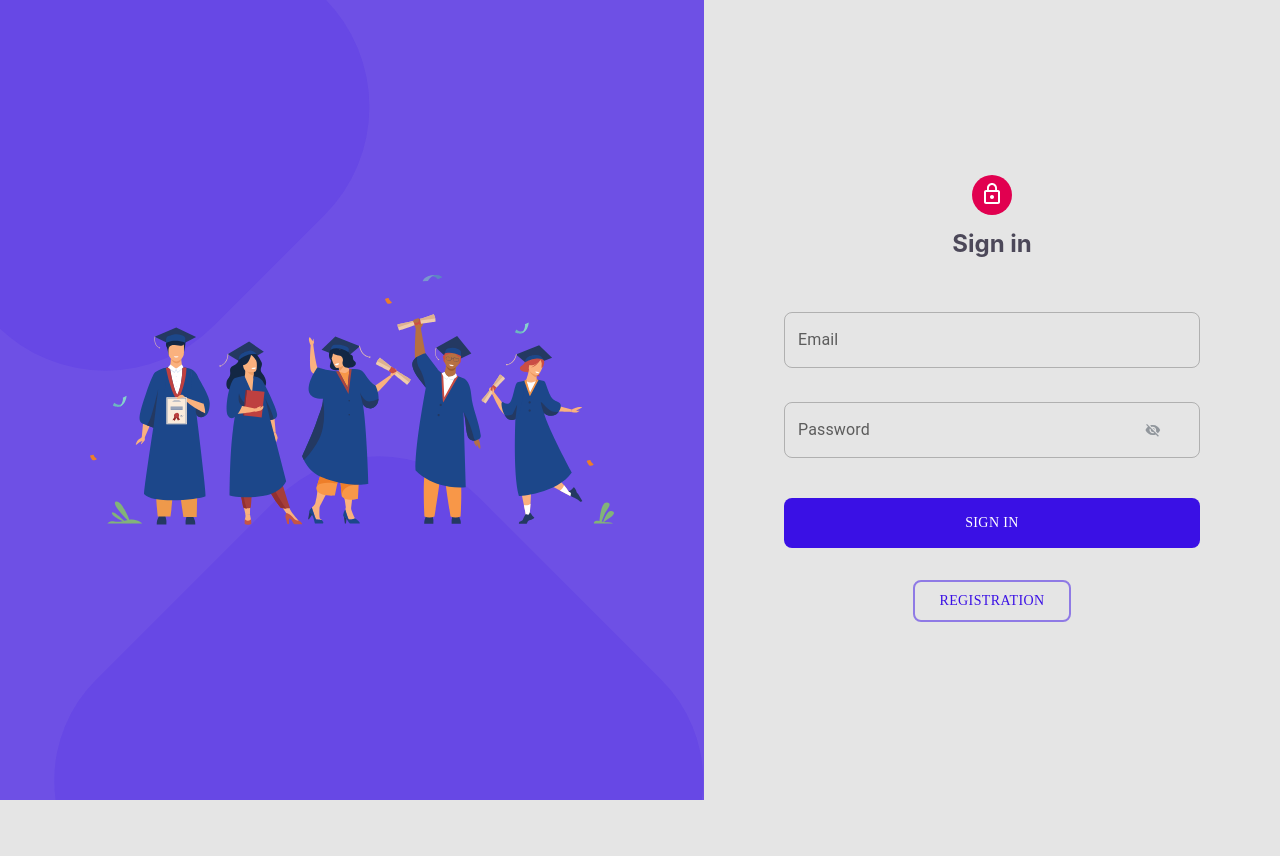
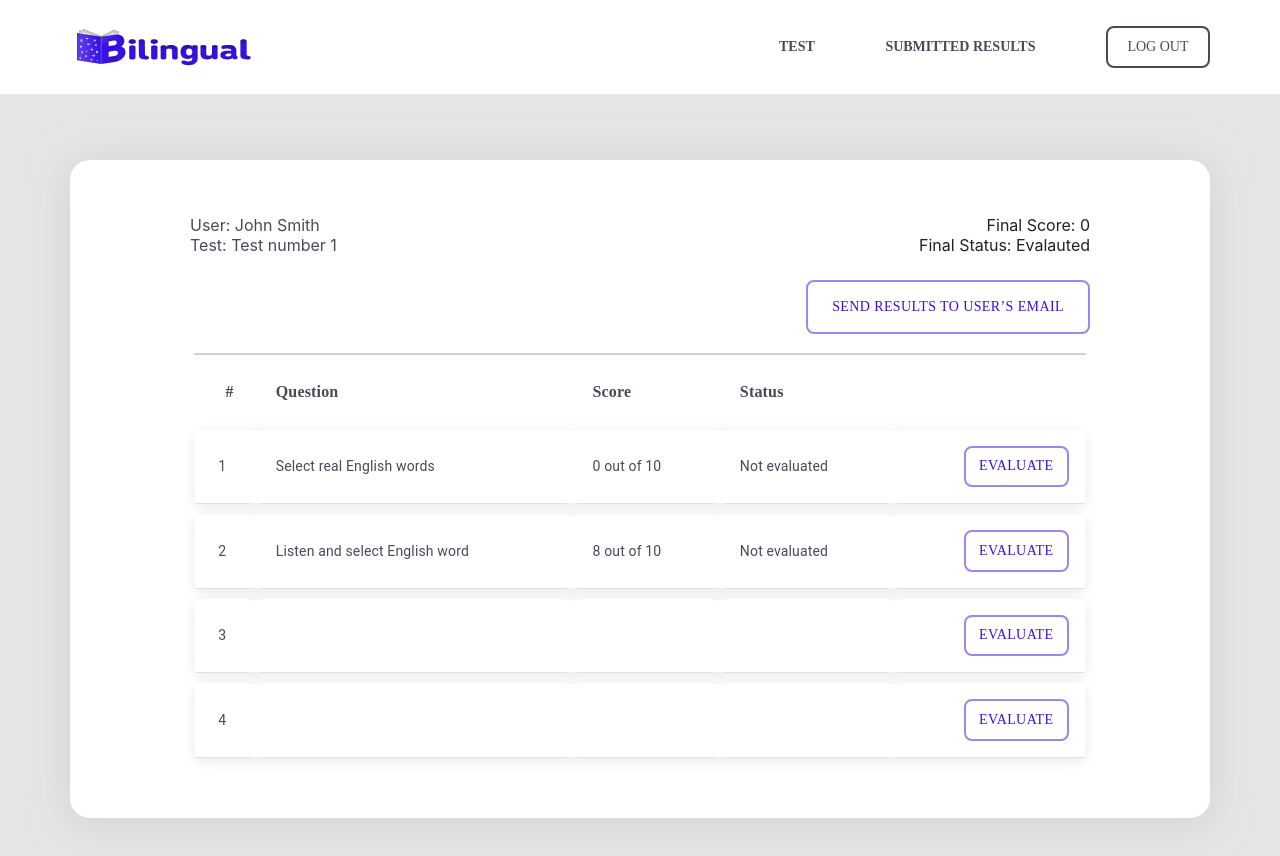
Before and after one commit to peaksoft-school/bilingual-web, a React (Create React App) app: page / in a window 1280 px wide. Before the commit this address led to /login. Shown: the top 856 px of the page. Before the commit the page ends 800 px from the top, so only its background shows below. Built offline with nearby package versions, Linux system fonts and the light colour scheme.

Commit message:
after review

```diff
--- a/src/App.js
+++ b/src/App.js
@@ -1,11 +1,12 @@
 import { CircularProgress, ThemeProvider } from '@mui/material'
 import { useEffect, useState } from 'react'
 import { useDispatch } from 'react-redux'
-import Routes from './routes/Routes'
+// import Routes from './routes/Routes'
 import { authActions } from './store'
 import { getFromLocalStorage } from './utils/helpers/localstorege/localStorege'
 import { theme } from './assets/styles/themeStyle/theme'
 import { BILINGUAL_TOKEN, BILINGUAL_USER } from './utils/constants/general'
+import EvaluatingSubmittedResultsPage from './containers/admin/evoluate/evaluatingSubmittedResultspage/EvaluatingSubmittedResultsPage'
 
 function App() {
    const dispatch = useDispatch()
@@ -30,7 +31,8 @@ function App() {
 
    return (
       <ThemeProvider theme={theme}>
-         <Routes />
+         {/* <Routes /> */}
+         <EvaluatingSubmittedResultsPage />
       </ThemeProvider>
    )
 }
--- a/src/components/UI/table/Table.js
+++ b/src/components/UI/table/Table.js
@@ -55,17 +55,13 @@ export const StyledHead = styled(TableCell)`
    }
 `
 export const StyledPaper = styled(Paper)`
-&.MuiPaper-root{
-   border-radius: 20px;
-   box-shadow: 0px 4px 39px rgba(196, 196, 196, 0.6);
-   width: 100%;
-   height: 100%,
-   margin: auto;
-   margin-left: auto;
-   margin-top: 66px;
-   border-collapse: separate;
-   border-spacing: 0 5em;
-}
+   &.MuiPaper-root {
+      border-radius: 20px;
+      box-shadow: 0px 4px 39px rgba(196, 196, 196, 0.6);
+      border-collapse: separate;
+      border-spacing: 0 5em;
+      margin: 66px 0;
+   }
 `
 
 export const StyledTable = styled(Table)`
--- a/src/containers/admin/evoluate/evaluatingSubmittedResultspage/EvaluatingSubmittedResultsPage.js
+++ b/src/containers/admin/evoluate/evaluatingSubmittedResultspage/EvaluatingSubmittedResultsPage.js
@@ -1,7 +1,11 @@
 import React from 'react'
+import styled from 'styled-components'
+import { TableContainer } from '@mui/material'
 import Header from '../../../../layout/adminHeader/index'
 import EvaluatingSubmittedResultsTable from './EvaluatingSubmittedResultsTable'
 import MainContainer from '../../../../layout/MainContainer'
+import Button from '../../../../components/UI/button/index'
+import { StyledPaper } from '../../../../components/UI/table/Table'
 
 function createData(number, question, score, status) {
    return { number, question, score, status }
@@ -23,10 +27,53 @@ function EvaluatingSubmittedResultsPage() {
       <>
          <Header />
          <MainContainer>
-            <EvaluatingSubmittedResultsTable rows={rows} />
+            <TableContainer component={StyledPaper}>
+               <Wrapper>
+                  <Divv>
+                     <span>User: John Smith</span>
+                     <span>Test: Test number 1</span>
+                  </Divv>
+                  <Wrapperr>
+                     <span>Final Score: 0</span>
+                     <span>Final Status: Evalauted</span>
+                  </Wrapperr>
+               </Wrapper>
+               <Div>
+                  <Button color="primary" variant="outlined">
+                     SEND RESULTS TO USER’S EMAIL
+                  </Button>
+               </Div>
+               <EvaluatingSubmittedResultsTable rows={rows} />
+            </TableContainer>
          </MainContainer>
       </>
    )
 }
 
 export default EvaluatingSubmittedResultsPage
+const Wrapper = styled.div`
+   display: flex;
+   justify-content: space-between;
+   padding: 0px 115px;
+   margin-top: 50px;
+`
+const Wrapperr = styled.div`
+   display: flex;
+   flex-direction: column;
+   text-align: end;
+   padding: 5px;
+`
+
+const Div = styled.div`
+   display: flex;
+   justify-content: flex-end;
+   padding: 20px;
+   margin: 0px 100px;
+   text-align: end;
+`
+const Divv = styled.div`
+   display: flex;
+   flex-direction: column;
+   padding: 5px;
+   color: #4c4859;
+`
--- a/src/containers/admin/evoluate/evaluatingSubmittedResultspage/EvaluatingSubmittedResultsTable.js
+++ b/src/containers/admin/evoluate/evaluatingSubmittedResultspage/EvaluatingSubmittedResultsTable.js
@@ -1,38 +1,21 @@
 import React from 'react'
-import { TableContainer, TableHead, TableRow } from '@mui/material'
+import { TableHead, TableRow } from '@mui/material'
 import styled from 'styled-components'
 import Button from '../../../../components/UI/button/index'
 
 import {
    StyletTableRow,
    StyledTableCell,
-   StyledPaper,
    StyledHead,
    StyledTable,
 } from '../../../../components/UI/table/Table'
 
 function EvaluatingSubmittedResultsTable({ rows }) {
    return (
-      <TableContainer component={StyledPaper}>
-         <Wrapper>
-            <Divv>
-               <span>User: John Smith</span>
-               <span>Test: Test number 1</span>
-            </Divv>
-            <Wrapperr>
-               <span>Final Score: 0</span>
-               <span>Final Status: Evalauted</span>
-            </Wrapperr>
-         </Wrapper>
-         <Div>
-            <Button color="primary" variant="outlined">
-               SEND RESULTS TO USER’S EMAIL
-            </Button>
-         </Div>
+      <>
          <Linee>
             <Line />
          </Linee>
-
          <StyledTable>
             <TableHead>
                <TableRow>
@@ -61,7 +44,7 @@ function EvaluatingSubmittedResultsTable({ rows }) {
                </StyletTableRow>
             ))}
          </StyledTable>
-      </TableContainer>
+      </>
    )
 }
 
@@ -81,29 +64,3 @@ const Line = styled.div`
    justify-content: center;
    align-items: center;
 `
-const Wrapper = styled.div`
-   display: flex;
-   justify-content: space-between;
-   padding: 0px 115px;
-   margin-top: 50px;
-`
-const Wrapperr = styled.div`
-   display: flex;
-   flex-direction: column;
-   text-align: end;
-   padding: 5px;
-`
-
-const Div = styled.div`
-   display: flex;
-   justify-content: flex-end;
-   padding: 20px;
-   margin: 0px 100px;
-   text-align: end;
-`
-const Divv = styled.div`
-   display: flex;
-   flex-direction: column;
-   padding: 5px;
-   color: #4c4859;
-`
```
